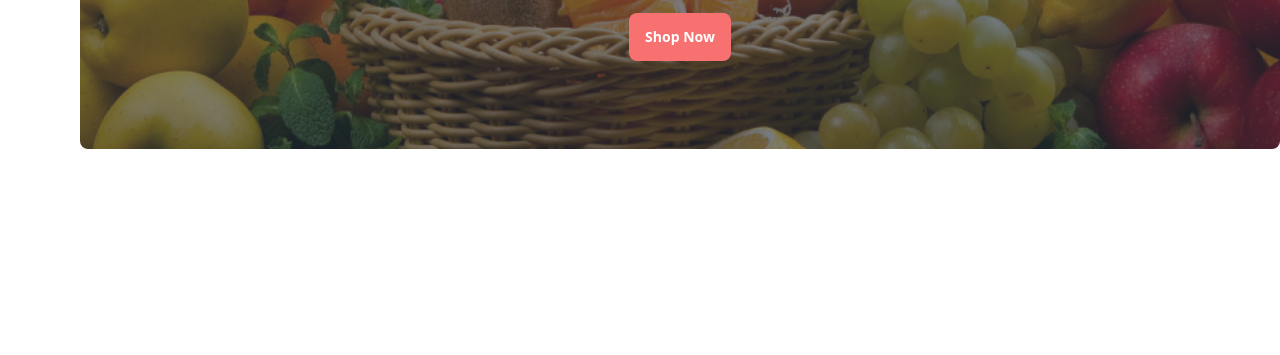
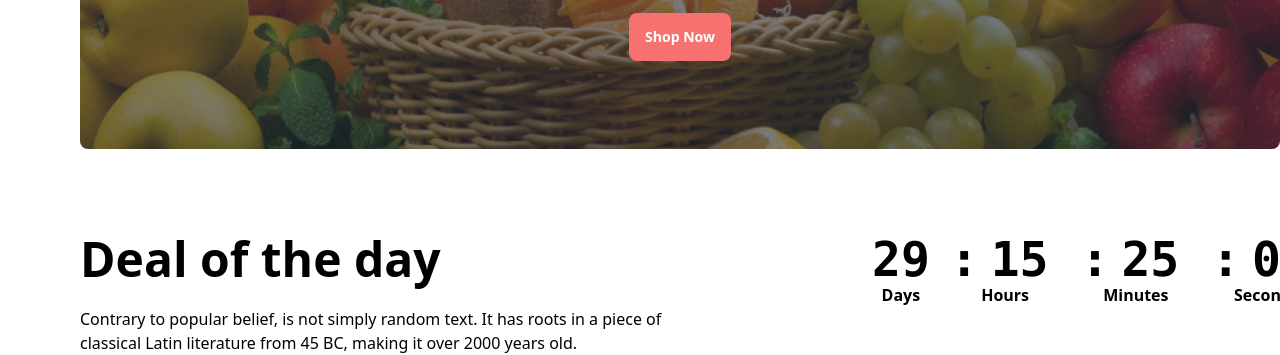
Before and after one commit to sh4yeree/fruit-burst-page, a plain HTML site: page index.html in a window 1280 px wide. Shown: the part 679-1034 px from the top of the page. Before the commit the page ends 834 px from the top, so only its background shows below. Drawn offline with nearby package versions, Linux system fonts and the light colour scheme; grey boxes are pictures that could not be loaded.

Commit message:
added time

```diff
--- a/index.html
+++ b/index.html
@@ -130,7 +130,42 @@
 
         </section>
     </header>
-    <main>
+    <main class="md:container md:max-auto">
+      <section class=" mt-20  ml-20 mr-20">
+        <div class="flex">
+        <div class="flex-col">
+        <h3 class="text-5xl text-black font-bold ">Deal of the day</h3>
+        <p class="text-base text-black w-[600px] mt-6">
+          Contrary to popular belief, is not simply random text. It has roots in a piece of classical Latin literature from 45 BC, making it over 2000 years old.
+        </p></div>
+        <div class="grid grid-flow-col gap-5 text-center auto-cols-max text-black font-semibold ml-48">
+          <div class="flex flex-col">
+            <span class="countdown font-mono text-5xl">
+              <span style="--value:29;"></span>
+            </span>
+            Days
+          </div>
+          <div class="flex flex-col">
+            <span class="countdown font-mono text-5xl">:
+              <span class="px-3" style="--value:15;"> </span>
+            </span>
+            Hours
+          </div>
+          <div class="flex flex-col">
+            <span class="countdown font-mono text-5xl">:
+              <span class="px-3" style="--value:25;"></span>
+            </span>
+            Minutes
+          </div>
+          <div class="flex flex-col">
+            <span class="countdown font-mono text-5xl">:
+              <span  class="px-3" style="--value:08;"></span>
+            </span>
+            Seconds
+          </div>
+        </div>
+      </div>
+      </section>
 
     </main>
     <footer>
```
